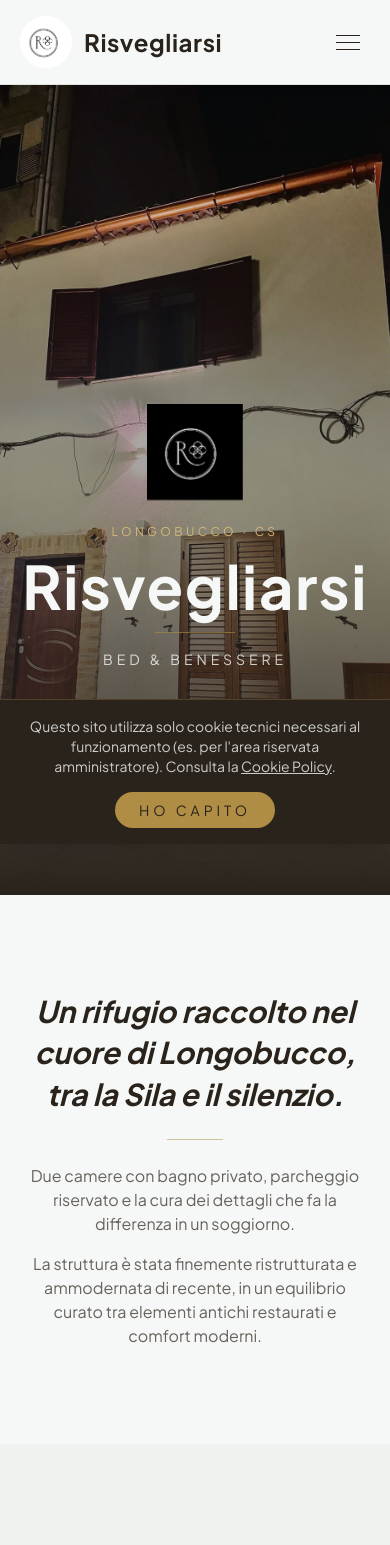
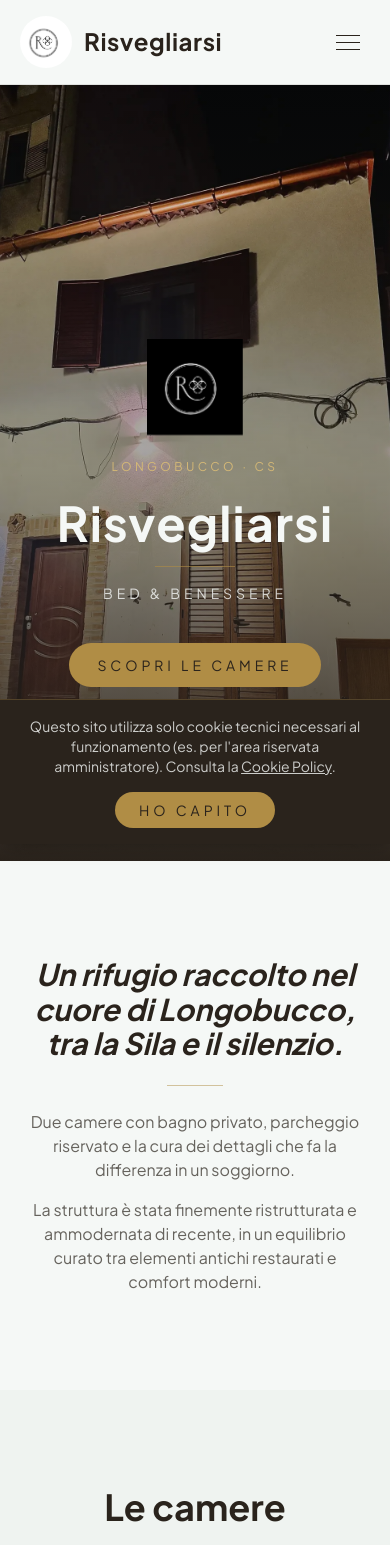
Before and after one commit to rossanorooms-prog/risvegliarsi, a Next.js app: page / in a window 390 px wide. Shown: the top 1545 px of the page. Built offline with nearby package versions, Linux system fonts and the light colour scheme.

Commit message:
Fix spaziature testi in tutto il sito dopo il cambio font: altezza di riga corretta per i titoli, hero elastica invece di altezza fissa, margini allargati tra titoli e sottotesto ovunque

```diff
--- a/app/anteprima/page.tsx
+++ b/app/anteprima/page.tsx
@@ -84,7 +84,7 @@ export default function AnteprimaPage() {
       <section className="py-24">
         <div className="mx-auto max-w-6xl px-6">
           <p className="text-center font-body text-xs uppercase tracking-widest2 text-oro">Le nostre camere</p>
-          <h2 className="mb-3 mt-3 text-center font-display text-4xl text-inchiostro sm:text-5xl">
+          <h2 className="mb-4 mt-4 text-center font-display text-4xl text-inchiostro sm:text-5xl">
             Scegli l&apos;atmosfera che fa per te
           </h2>
           <p className="mx-auto mb-12 max-w-md text-center font-body text-sm text-inchiostro/60">
@@ -169,7 +169,7 @@ export default function AnteprimaPage() {
       {/* SERVIZI */}
       <section className="bg-cremascura/50 py-24">
         <div className="mx-auto max-w-6xl px-6">
-          <h2 className="mb-3 text-center font-display text-4xl text-inchiostro sm:text-5xl">Servizi</h2>
+          <h2 className="mb-4 text-center font-display text-4xl text-inchiostro sm:text-5xl">Servizi</h2>
           <p className="mx-auto mb-14 max-w-md text-center font-body text-sm text-inchiostro/60">
             Tutto quello che trovi incluso nel soggiorno.
           </p>
--- a/app/camere/page.tsx
+++ b/app/camere/page.tsx
@@ -11,7 +11,7 @@ export default function CamerePage() {
       <h1 className="text-center font-display text-4xl text-inchiostro sm:text-5xl">
         Le camere
       </h1>
-      <p className="mx-auto mt-4 max-w-xl text-center font-body text-inchiostro/70">
+      <p className="mx-auto mt-5 max-w-xl text-center font-body text-inchiostro/70">
         Due camere distinte, ciascuna con bagno privato. Le foto raccontano meglio
         di ogni descrizione lo spazio e l&apos;atmosfera.
       </p>
--- a/app/contatti/page.tsx
+++ b/app/contatti/page.tsx
@@ -10,7 +10,7 @@ export default function ContattiPage() {
   return (
     <div className="mx-auto max-w-3xl px-6 py-16 text-center">
       <h1 className="font-display text-4xl text-inchiostro sm:text-5xl">Contatti</h1>
-      <p className="mx-auto mt-4 max-w-md font-body text-inchiostro/70">
+      <p className="mx-auto mt-5 max-w-md font-body text-inchiostro/70">
         Il modo più veloce per parlare con noi è WhatsApp: rispondiamo con la
         disponibilità reale delle camere e ti aiutiamo a organizzare l&apos;arrivo.
       </p>
@@ -37,7 +37,7 @@ export default function ContattiPage() {
       <div className="mx-auto mt-16 h-px w-14 bg-oro/50" />
 
       <h2 className="mt-10 font-display text-3xl text-inchiostro">La posizione</h2>
-      <p className="mx-auto mt-4 max-w-md font-body text-inchiostro/70">
+      <p className="mx-auto mt-5 max-w-md font-body text-inchiostro/70">
         Siamo lungo la strada che porta al centro del paese, a soli 50 metri
         dalla piazza (praticamente di fronte al comune): notti tranquille e
         allo stesso tempo tutto a due passi. Facile da trovare — tra i B&amp;B
--- a/app/disponibilita/page.tsx
+++ b/app/disponibilita/page.tsx
@@ -41,7 +41,7 @@ export default function DisponibilitaPage() {
       <h1 className="text-center font-display text-4xl text-inchiostro sm:text-5xl">
         Disponibilità
       </h1>
-      <p className="mx-auto mt-4 max-w-xl text-center font-body text-inchiostro/70">
+      <p className="mx-auto mt-5 max-w-xl text-center font-body text-inchiostro/70">
         Verde = libera, rosso = occupata. Per prenotare le date libere scrivici su WhatsApp.
       </p>
       <p className="mx-auto mt-3 max-w-xl text-center font-body text-sm uppercase tracking-widest2 text-rosso">
--- a/app/galleria/page.tsx
+++ b/app/galleria/page.tsx
@@ -10,7 +10,7 @@ export default function GalleriaPage() {
       <h1 className="text-center font-display text-4xl text-inchiostro sm:text-5xl">
         Galleria
       </h1>
-      <p className="mx-auto mt-4 max-w-xl text-center font-body text-inchiostro/70">
+      <p className="mx-auto mt-5 max-w-xl text-center font-body text-inchiostro/70">
         Le camere, gli spazi comuni e l&apos;esterno della struttura, per farti
         un&apos;idea prima di arrivare.
       </p>
--- a/app/globals.css
+++ b/app/globals.css
@@ -13,6 +13,7 @@ body {
 
 .font-display {
   font-weight: 700;
+  line-height: 1.15;
 }
 
 @media (prefers-reduced-motion: reduce) {
--- a/app/longobucco/page.tsx
+++ b/app/longobucco/page.tsx
@@ -11,7 +11,7 @@ export default function LongobuccoPage() {
       <h1 className="text-center font-display text-4xl text-inchiostro sm:text-5xl">
         Longobucco
       </h1>
-      <p className="mx-auto mt-4 max-w-xl text-center font-body text-inchiostro/70">
+      <p className="mx-auto mt-5 max-w-xl text-center font-body text-inchiostro/70">
         Tutto quello che ti serve sapere sul nostro borgo, per organizzare al meglio il tuo soggiorno.
       </p>
 
--- a/app/page.tsx
+++ b/app/page.tsx
@@ -18,10 +18,10 @@ export default function HomePage() {
   return (
     <>
       {/* HERO */}
-      <section className="relative flex h-[96vh] min-h-[620px] items-end justify-center overflow-hidden">
+      <section className="relative flex min-h-[92vh] items-end justify-center overflow-hidden py-16">
         <HeroSlideshow foto={fotoHero} />
         <div className="absolute inset-0 bg-gradient-to-t from-inchiostro via-inchiostro/40 to-inchiostro/10" />
-        <div className="relative z-10 flex flex-col items-center px-6 pb-20 text-center text-crema">
+        <div className="relative z-10 flex flex-col items-center px-6 pb-12 text-center text-crema">
           <Image
             src="/images/logo-white.png"
             alt={site.nome}
@@ -37,7 +37,7 @@ export default function HomePage() {
             {site.comune} · {site.provincia}
           </p>
           <h1
-            className="hero-entra mt-4 font-display text-6xl tracking-wide sm:text-7xl"
+            className="hero-entra mt-5 font-display text-5xl leading-[1.05] tracking-wide sm:text-7xl"
             style={{ animationDelay: "280ms" }}
           >
             {site.nome}
@@ -95,7 +95,7 @@ export default function HomePage() {
       <section className="bg-cremascura/50 py-24">
         <div className="mx-auto max-w-6xl px-6">
           <Reveal direzione="destra">
-            <h2 className="mb-3 text-center font-display text-4xl text-inchiostro sm:text-5xl">
+            <h2 className="mb-4 text-center font-display text-4xl text-inchiostro sm:text-5xl">
               Le camere
             </h2>
           </Reveal>
@@ -134,7 +134,7 @@ export default function HomePage() {
       {/* SERVIZI */}
       <section className="mx-auto max-w-6xl px-6 py-24">
         <Reveal direzione="sinistra">
-          <h2 className="mb-3 text-center font-display text-4xl text-inchiostro sm:text-5xl">
+          <h2 className="mb-4 text-center font-display text-4xl text-inchiostro sm:text-5xl">
             Servizi
           </h2>
         </Reveal>
--- a/app/servizi/page.tsx
+++ b/app/servizi/page.tsx
@@ -10,7 +10,7 @@ export default function ServiziPage() {
       <h1 className="text-center font-display text-4xl text-inchiostro sm:text-5xl">
         Servizi
       </h1>
-      <p className="mx-auto mt-4 max-w-xl text-center font-body text-inchiostro/70">
+      <p className="mx-auto mt-5 max-w-xl text-center font-body text-inchiostro/70">
         Tutto quello che trovi incluso nel soggiorno.
       </p>
 
--- a/components/Reviews.tsx
+++ b/components/Reviews.tsx
@@ -15,7 +15,7 @@ export default function Reviews() {
   return (
     <section className="mx-auto max-w-6xl px-6 py-24">
       <Reveal direzione="destra">
-        <h2 className="mb-3 text-center font-display text-4xl text-inchiostro sm:text-5xl">
+        <h2 className="mb-4 text-center font-display text-4xl text-inchiostro sm:text-5xl">
           Cosa dicono i nostri ospiti
         </h2>
       </Reveal>
--- a/components/SottosezioneLongobucco.tsx
+++ b/components/SottosezioneLongobucco.tsx
@@ -24,7 +24,7 @@ export default function SottosezioneLongobuccoPage({
         {titolo}
       </h1>
       {intro && (
-        <p className="mx-auto mt-4 max-w-xl text-center font-body text-inchiostro/70">{intro}</p>
+        <p className="mx-auto mt-5 max-w-xl text-center font-body text-inchiostro/70">{intro}</p>
       )}
 
       <div className="mx-auto mt-4 h-px w-14 bg-oro/50" />
```
